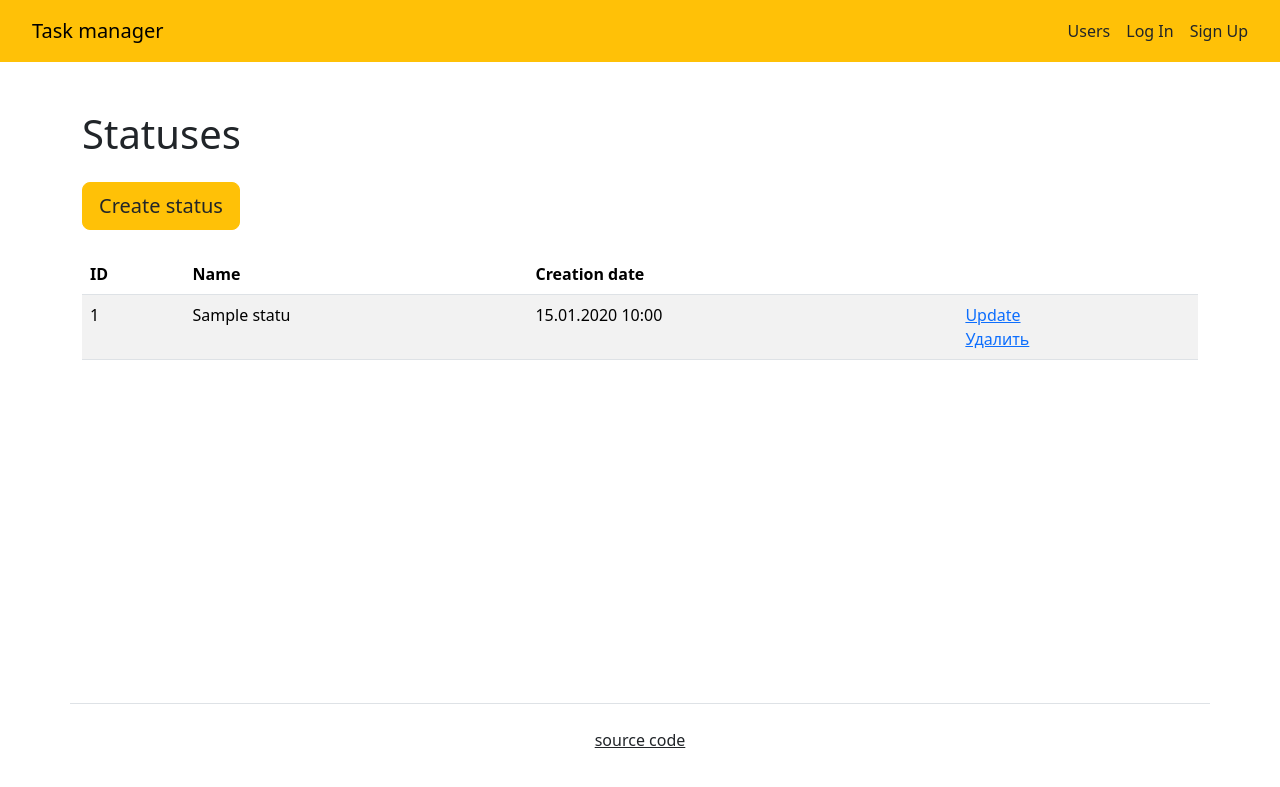
After one commit to KarinaAbd/python-project-52, a Django app: template task_manager/templates/statuses.html in a window 1280 px wide. The commit adds this page. Shown: the top 787 px of the page. Run offline with Django 4.2, Linux system fonts and the light colour scheme; the template is opened without the code that fills it: most values are stand-ins (such as "Sample title", 1, 10 or a date in 2020); some libraries are stand-ins or nearby versions.

Commit message:
main: Edit templates to delete duplicates

```diff
--- a/task_manager/templates/base.html
+++ b/task_manager/templates/base.html
@@ -23,7 +23,7 @@
       </div>
       {% if user.is_authenticated %}
       <div class="p-2">
-        <a class="nav-link" href="#">{% trans "Statuses" %}</a>
+        <a class="nav-link" href="{% url 'status_list' %}">{% trans "Statuses" %}</a>
       </div>
       <div class="p-2">
         <a class="nav-link" href="#">{% trans "Labels" %}</a>
--- /dev/null
+++ b/task_manager/templates/statuses.html
@@ -0,0 +1,41 @@
+{% extends 'base.html' %}
+{% load i18n %}
+
+{% block content %}
+<h1 class="my-4">{% trans 'Statuses' %}</h1>
+<a class="btn btn-warning btn-lg text-dark" href="{% url 'status_create' %}">{% trans 'Create status' %}</a>
+
+<table class="table table-striped my-4">
+    <thead class="thead-dark">
+        <tr>
+            <th>ID</th>
+            <th>{% trans 'Name' %}</th>
+            <th>{% trans 'Creation date' %}</th>
+            <th></th>
+        </tr>
+    </thead>
+
+    <tbody>
+        {% if statuses %}
+        {% for status in statuses %}
+        <tr>
+            <td>{{ status.id }}</td>
+            <td>{{ status.name }}</td>
+            <td>{{ status.created_at|date:"d.m.Y H:i" }}</td>
+            <td>
+                <a href="#">{% trans 'Update' %}</a>
+                <br>
+                <a href="#">{% trans 'Delete' %}</a>
+            </td>
+        </tr>
+        {% endfor %}
+        {% else %}
+        <tr>
+            <td colspan="4">
+                {% trans 'No statuses added yet' %}
+            </td>
+        </tr>
+        {% endif %}
+    </tbody>
+</table>
+{% endblock %}
--- a/task_manager/templates/users.html
+++ b/task_manager/templates/users.html
@@ -22,7 +22,7 @@
             <td>{{ user.username }}</td>
             <td>{{ user.first_name }} {{ user.last_name }}</td>
 
-            <td>{{ user.date_joined|date:"d.m.Y H:i" }}</td>
+            <td>{{ user.created_at|date:"d.m.Y H:i" }}</td>
             <td>
                 <a href="{% url 'user_update' user.id %}">{% trans 'Update' %}</a>
                 <br>
```
Also changed, not shown: task_manager/templates/login.html (deleted, +0 -12 lines), task_manager/templates/form.html (renamed from task_manager/templates/signup.html).
